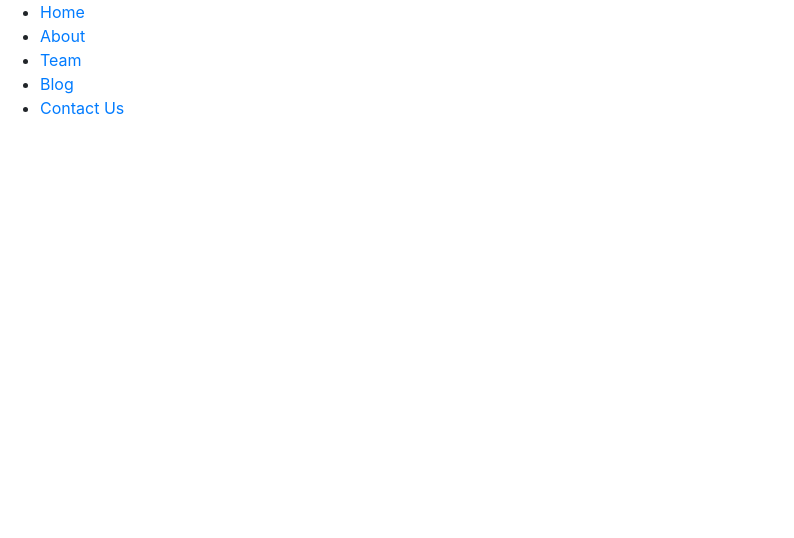
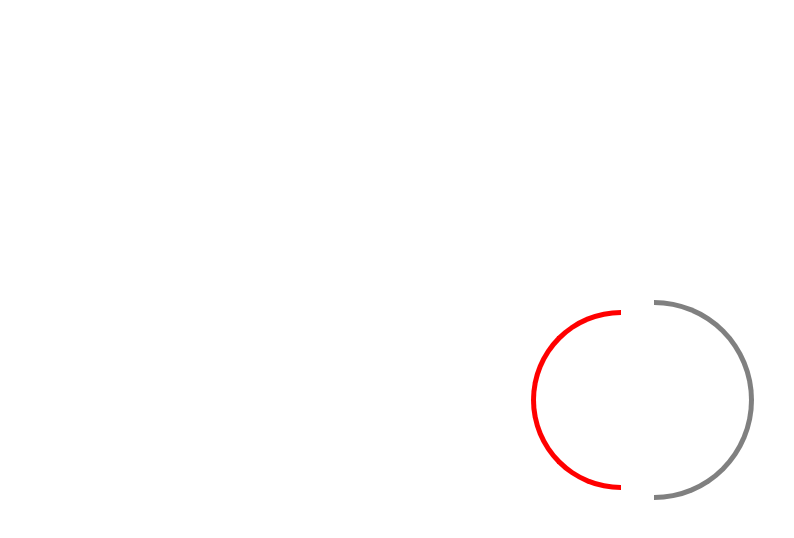
Before and after one commit to gaisinskii/gsap-nuxt, a Nuxt app: page / in a window 1280 px wide. Shown: the top 538 px of the page, without its empty margins (0-794 px from the left). Built offline with nearby package versions, Linux system fonts and the light colour scheme.

Commit message:
first animation done

```diff
--- /dev/null
+++ b/assets/scss/global.scss
@@ -0,0 +1,13 @@
+/* Global rules */
+* {
+    padding: 0;
+    margin: 0;
+    box-sizing: border-box;
+}
+
+html,
+body {
+    overflow-x: hidden;
+    font-size: 16px;
+    font-family: Helvetica, sans-serif;
+}
--- a/components/MainComponent.vue
+++ b/components/MainComponent.vue
@@ -1,8 +1,12 @@
 <template>
     <section class="section">
-        <nav>
-            <div class="nav__logo"></div>
-            <div class="nav">
+        <nav class="nav">
+            <div class="nav__logo">
+                <a href="">
+                    <img src="~/assets/images/logo_text.black.png" alt="">
+                </a>
+            </div>
+            <div>
                 <ul class="nav-list">
                     <li class="nav-list__item"><a href="#">Home</a></li>
                     <li class="nav-list__item"><a href="#">About</a></li>
@@ -12,18 +16,44 @@
                 </ul>
             </div>
         </nav>
+        <div class="circles">
+            <div class="circle__one"></div>
+            <div class="circle__two"></div>
+        </div>
     </section>
 </template>
 
 <script>
-import { TweenMax } from 'gsap';
+import { TimelineMax } from 'gsap';
 
 export default {
   name: 'Home',
   methods: {
     animate() {
-      TweenMax.to('.rect', 1, { x: 100, alpha: 0, ease: Sine.easeIn });
-      console.log('test');
+      const timeLine = new TimelineMax();
+      timeLine.from('.nav__logo', 2, {
+        alpha: 0,
+        ease: Sine.easeIn,
+      });
+      timeLine.to('.nav__logo', 2, {
+        alpha: 1,
+        ease: Sine.easeIn,
+      });
+      timeLine.to('.nav__logo', 2, {
+        x: -460,
+        y: -460,
+        delay: 1,
+        alpha: 1,
+        ease: Sine.easeIn,
+      });
+      timeLine.from('.nav-list', 1, {
+        alpha: 0,
+        ease: Sine.easeIn,
+      });
+      timeLine.to('.nav-list', 1, {
+        alpha: 1,
+        ease: Sine.easeIn,
+      });
     },
   },
   beforeMount() {
@@ -45,11 +75,58 @@ export default {
     width: 100%;
   }
 }
-.rect {
-    background-color:blue;
-    width: 10vw;
-    height: 100px;
+
+.nav {
+  display: flex;
+  align-items: center;
+  justify-content: space-around;
+  margin-top: 20px;
+  .nav-list {
+    display: flex;
+    height: 100%;
+    list-style: none;
+    margin: 0;
+    opacity: 0;
+    &__item {
+      margin: 0 15px;
+      a {
+        color: #666;
+      }
+    }
+  }
+  &__logo {
     position: absolute;
-    z-index: -1;
+    top: 50%;
+    left: 50%;
+    transform: translate(-50%, -50%);
+    opacity: 0;
+  }
+}
+
+.circles {
+  .circle__one {
+    position: absolute;
+    top: 50%;
+    left: 55%;
+    transform: translate(-50%, -50%);
+    width: 100px;
+    height: 200px;
+    border-bottom-right-radius: 100px;
+    border-top-right-radius: 100px;
+    border: 5px solid gray;
+    border-left: 0;
+  }
+  .circle__two {
+    position: absolute;
+    top: 50%;
+    left: 45%;
+    transform: translate(-50%, -50%);
+    width: 90px;
+    height: 180px;
+    border-bottom-left-radius: 90px;
+    border-top-left-radius: 90px;
+    border: 5px solid red;
+    border-right: 0;
+  }
 }
 </style>
--- a/nuxt.config.js
+++ b/nuxt.config.js
@@ -27,6 +27,8 @@ module.exports = {
   ** Global CSS
   */
   css: [
+    { src: 'normalize.css/normalize.css' },
+    { src: '~/assets/scss/global.scss' },
   ],
 
   /*
--- a/package.json
+++ b/package.json
@@ -16,6 +16,7 @@
     "bootstrap-vue": "^1.0.2",
     "gsap": "^2.0.1",
     "node-sass": "^4.9.2",
+    "normalize.css": "^8.0.0",
     "nuxt": "^1.0.0",
     "sass-loader": "^7.0.3",
     "vue": "^2.5.16"
```
Also changed, not shown: assets/images/logo_text.black.png (added), 1 other file (tests, documents, lock files or other folders). Lines whose indentation alone changed are shown as unchanged.
